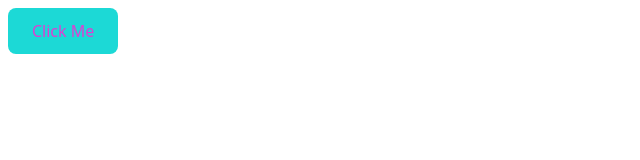
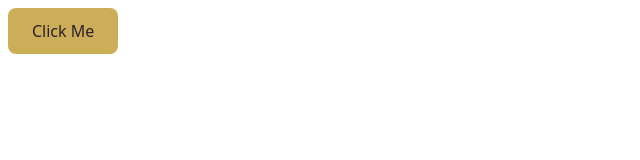
Before and after one commit to Luko248/figma-variables-test, a website: page index.html in a window 1280 px wide. Shown: the whole page, without its empty margins (0-640 px from the left). Drawn offline with nearby package versions, Linux system fonts and the light colour scheme; files that its build step writes are made by us from their sources.

Commit message:
feat: update _colors.scss from Figma
- Generated at 2025-10-08T20:42:57.308Z
- Token format with mixins
- Organized by category

```diff
--- a/packages/neuron/ui/src/scss/themes/init/_colors.scss
+++ b/packages/neuron/ui/src/scss/themes/init/_colors.scss
@@ -2,7 +2,7 @@
 * COLOR TOKENS GENERATED BY FIGMA EXPORTER
 *---------------------------------------------
 *
-* Exported at: 10/08/2025, 10:31:54 PM
+* Exported at: 10/08/2025, 10:42:48 PM
 * File: color.scss
 * Type: COLOR
 */
@@ -10,8 +10,11 @@
 @mixin create-color {
 
 /* --- bg --- */
-  --colorBtnBg: oklch(0.802 0.134 192.9);
+  --colorBtnBg: oklch(0.759 0.112 91.1);
+
+/* --- hover --- */
+  --colorBtnBgHover: oklch(0.701 0.132 88.9);
 
 /* --- text --- */
-  --colorBtnText: oklch(0.654 0.249 331.7);
+  --colorBtnText: oklch(0.26 0.034 329.3);
 }
```
